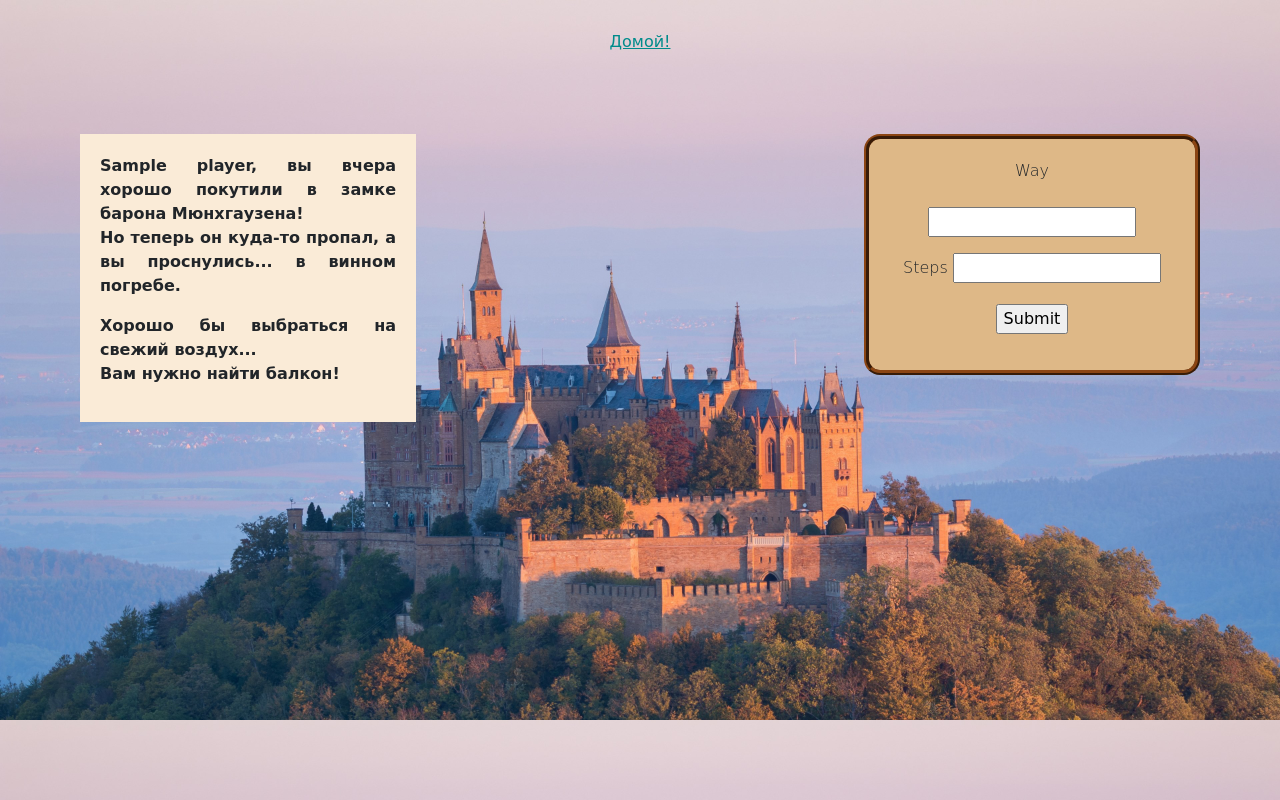
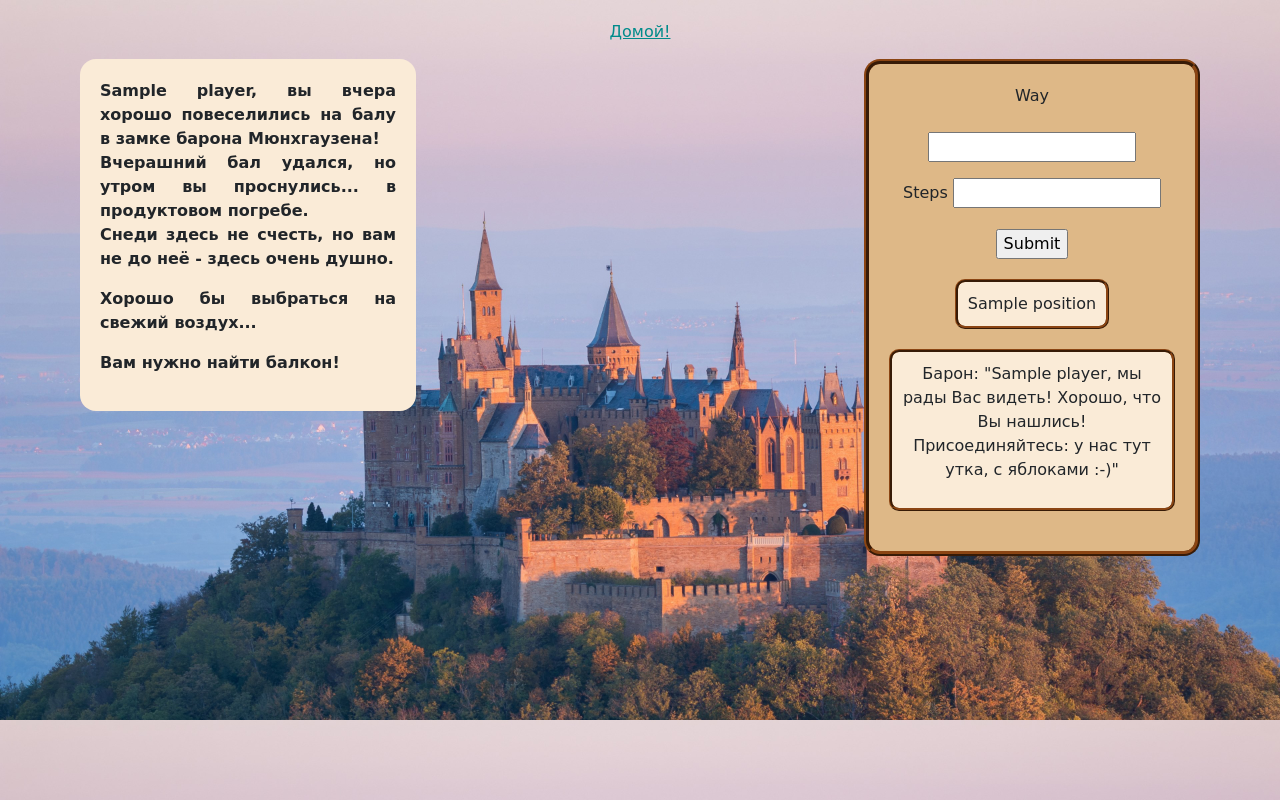
Before and after one commit to max-digit/my_progs, a Python web app: template out_of_dungeon/templates/game.html in a window 1280 px wide. Run offline with Jinja, Linux system fonts and the light colour scheme; the template is opened without the code that fills it: most values are stand-ins (such as "Sample title", 1, 10 or a date in 2020); form fields are guessed from the names that the template uses; some libraries are stand-ins or nearby versions.

Commit message:
Final version of this mini-game

```diff
--- a/out_of_dungeon/static/style.css
+++ b/out_of_dungeon/static/style.css
@@ -3,8 +3,24 @@ body {
     background-size: cover;
 }
 
+.home {
+    text-align:center;
+    margin-left:auto;
+    margin-right:auto;
+    color: darkcyan;
+    margin-top: 20px;
+    margin-bottom: 15px;
+}
+
 .content {
     font-family:Comic Sans MS;
+}
+
+.game {
+    display: flex;
+    justify-content: space-between;
+    margin: 5rem;
+    margin-top: 5px;
 }
 
 .game_block {
@@ -13,78 +29,57 @@ body {
     border: 5px ridge;
 }
 
-.start {
-    background-color: lightblue;
-    margin-right: auto;
-    margin-left: auto;
-    padding: 1em;
+.gameplay, .start {
+    padding: 20px;
+    border-color: SaddleBrown;
+    border-radius: 1em;
+    background-color: burlywood;
     text-align: center;
-    border-radius: 20px;
-    border: none;
-}
-
-.game {
-    display: flex;
-    justify-content: space-between;
-    margin: 5rem;
 }
 
 
+.start {
+    margin-left: auto;
+    margin-right: auto;
+}
+
 .legend {
     border: none;
+    border-radius: 1em;
     padding: 20px;
     text-align: justify;
     background-color: AntiqueWhite;
     font-weight: 600;
 }
 
-.gameplay {
-    padding: 20px;
-    border-color: SaddleBrown;
-    border-radius: 1em;
-    background-color: burlywood;
-    text-align: center;
-    font-weight: 100;
-}
-
-#way {
-    background-color: tan;
+#name, #steps, #way {
+    background-color: AntiqueWhite;
     border: 2px outset saddlebrown;
     border-radius: 5px;
 }
 
-
-#steps {
-    background-color: AntiqueWhite;
-    border-color: saddlebrown;
-    border-radius: 5px;
-}
-
-
-#submit {
-    background-color: tan;
+#submit, #begin {
+    background-color: #5DADE2;
     border: 2px outset saddlebrown;
     border-radius: 5px;
 }
 
+#submit:active, #begin:active {
+    background-color: #2E86C1;
+    border-style: inset;
+}
 
 .position {
     height: auto;
     width: fit-content;
     text-align: center;
-    color: whitesmoke;
     margin-left: auto;
     margin-right: auto;
     margin-top: 20px;
     margin-bottom: 20px;
     padding: 10px;
     border-radius: 10px;
-    border: inherit;
-    border-width: 2px;
-    background-color:sienna;
+    border: 3px ridge saddlebrown;
+    background-color:antiquewhite;
 
 }
-
-.btn-info:hover {
-    background-color: orange;
-}
--- a/out_of_dungeon/templates/game.html
+++ b/out_of_dungeon/templates/game.html
@@ -4,11 +4,15 @@
     <div class="game">
         <div class="legend game_block">
             <p>
-                {{ Player.name }}, вы вчера хорошо покутили в замке барона Мюнхгаузена!<br>
-                Но теперь он куда-то пропал, а вы проснулись... в винном погребе.
+                {{ Player.name }}, вы вчера хорошо повеселились на балу в замке барона Мюнхгаузена!<br>
+                Вчерашний бал удался, но утром вы проснулись... в продуктовом погребе.<br>
+                Снеди здесь не счесть, но вам не до неё - здесь очень душно.
             </p>
             <p>
-                Хорошо бы выбраться на свежий воздух...<br> Вам нужно найти балкон!
+                Хорошо бы выбраться на свежий воздух...
+            </p>
+            <p>
+                Вам нужно найти балкон!
             </p>
         </div>
         <div class="gameplay game_block">
@@ -22,13 +26,18 @@
                 {% endif %}
                 <p>{{ form.submit }}</p>
             </form>
-            {% if castle %}
                 {% for position in walk %}
                     <div class="position">
                         {{ position }}
                     </div>
                 {% endfor %}
-            {% endif %}
+                {% if castle.pos() == castle.finish %}
+                    <div class="position">
+                        <p>Барон: "{{ Player.name }}, мы рады Вас видеть! Хорошо, что Вы нашлись! <br>
+                            Присоединяйтесь: у нас тут утка, с яблоками :-)"
+                        </p>
+                    </div>
+                {% endif %}
         </div>
     </div>
 {% endblock %}
--- a/out_of_dungeon/templates/index.html
+++ b/out_of_dungeon/templates/index.html
@@ -2,17 +2,17 @@
 
 {% block app_content %}
     {% block home %}
-        <div class="home" style="text-align:center; margin-left:auto; margin-right:auto; color: darkcyan; margin-bottom: 30px; margin-top: 30px;">
+        <div class="home">
             <a href="{{ url_for('index') }}" style="color: inherit">Домой!</a>
         </div>
     {% endblock %}
     {% block game %}
-        <div class="start game_block">
-            <p style="padding-top: 1rem;">Готовы отправиться к приключениям?</p>
+        <div class="start game_play game_block">
+            <p>Готовы отправиться к приключениям?</p>
             <form method="post" action="">
                 <p>{{ form.name.label }} {{ form.name }}</p>
                 <a href="{{ url_for('game', name=name) }}" style="color:black; text-decoration: none;">
-                    <input type="submit" value="Начать путешествие!" class="btn btn-info">
+                    <input type="submit" value="Начать путешествие!" id="begin">
                 </a>
             </form>
         </div>
```
Also changed, not shown: out_of_dungeon/app.py (+9 -3 lines), out_of_dungeon/out_of_dungeon.py (+81 -56 lines), 1 other file.
